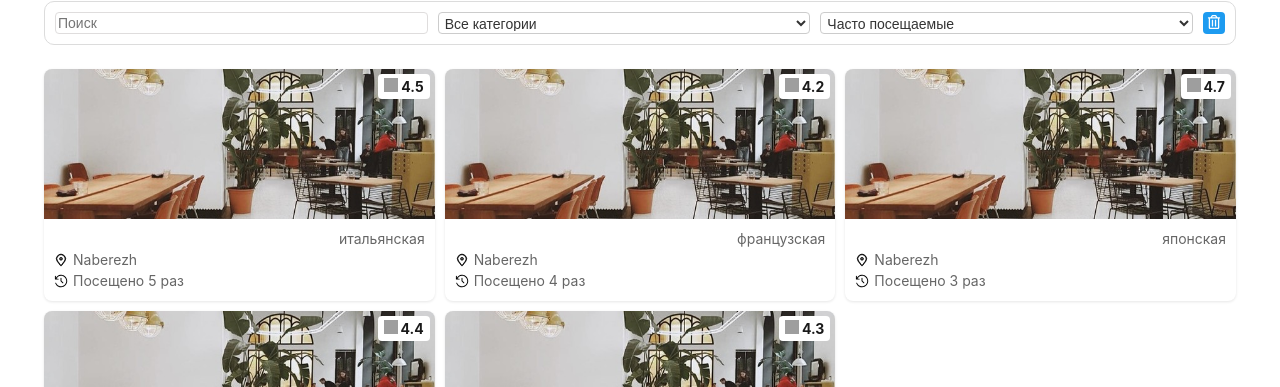
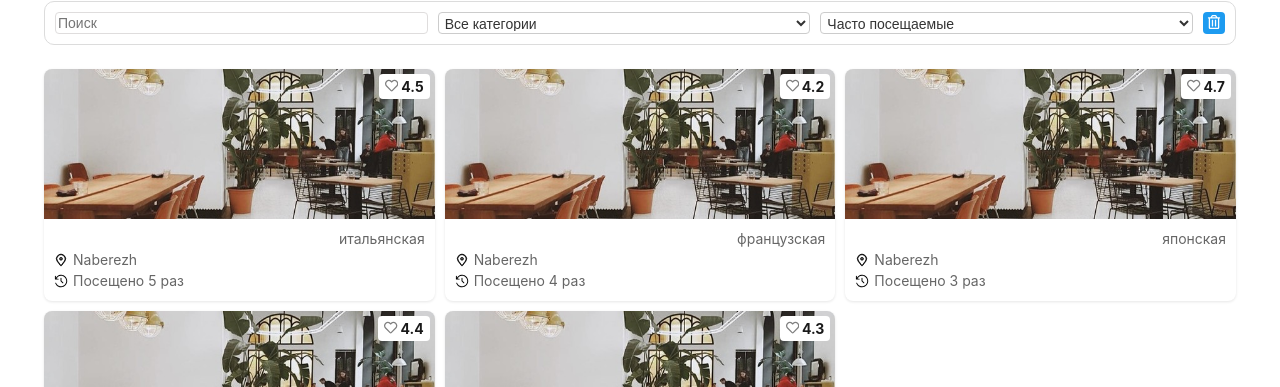
Before and after one commit to annakozacenko/favorite_place, a React (Vite) app: page / in a window 1280 px wide. Shown: the part 149-536 px from the top of the page. Built offline with nearby package versions, Linux system fonts and the light colour scheme; grey boxes are pictures that could not be loaded.

Commit message:
Добавлено управление избранными местами с использованием Redux, обновлен интерфейс кнопки избранного. Но при клике сердечко становится золотым у всех карточек

```diff
--- a/src/components/place-info/places-info.tsx
+++ b/src/components/place-info/places-info.tsx
@@ -1,8 +1,8 @@
 import { CiLocationOn } from "react-icons/ci";
 import styles from "./places-info.module.css";
 import { RxCounterClockwiseClock } from "react-icons/rx";
-import { FaRegHeart } from "react-icons/fa";
-import { selectFavoritePlaceIds, TPlace } from "../../store/slices/placesSlice";
+import { FaHeart, FaRegHeart } from "react-icons/fa";
+import { selectFavoritePlaceIds, toggleFavoritePlace, TPlace } from "../../store/slices/placesSlice";
 import { useDispatch, useSelector } from "react-redux";
 
 
@@ -16,6 +16,17 @@ export function PlacesInfo({
 }: TPlace) {
   const dispatch = useDispatch();
   const favoritePlacesIds = useSelector(selectFavoritePlaceIds);
+  const isFavorite = favoritePlacesIds.includes(id);
+  const handleFavorite = () => {
+    dispatch(toggleFavoritePlace({
+      id,
+      name,
+      location,
+      visits,
+      category,
+      rating
+    }))
+  }
   return (
     <div className={styles.place_info}>
       <div className={styles.rating_info}>
@@ -25,8 +36,12 @@ export function PlacesInfo({
           alt="cafe"
         />
         <div className={styles.rating_value}>
-          <button className={styles.star_button}>
-            <img className={styles.star} src="src/assets/star.svg" alt="Home" />
+          <button className={styles.star_button} onClick={handleFavorite}>
+{isFavorite ? (
+              <FaHeart style={{ color: "gold" }} />
+            ) : (
+              <FaRegHeart style={{ color: "gray" }} />
+            )}
           </button>
           <div className={styles.rating}>{rating}</div>
         </div>
```
